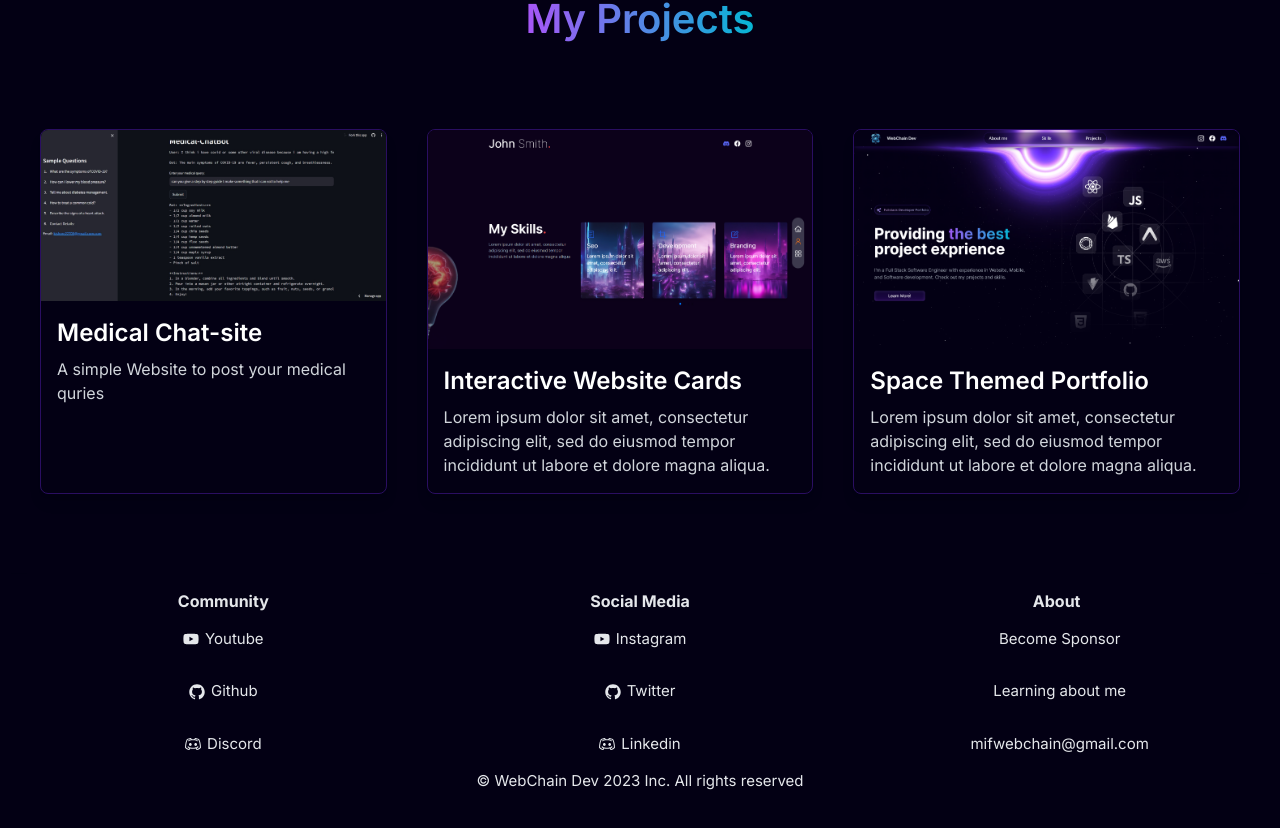
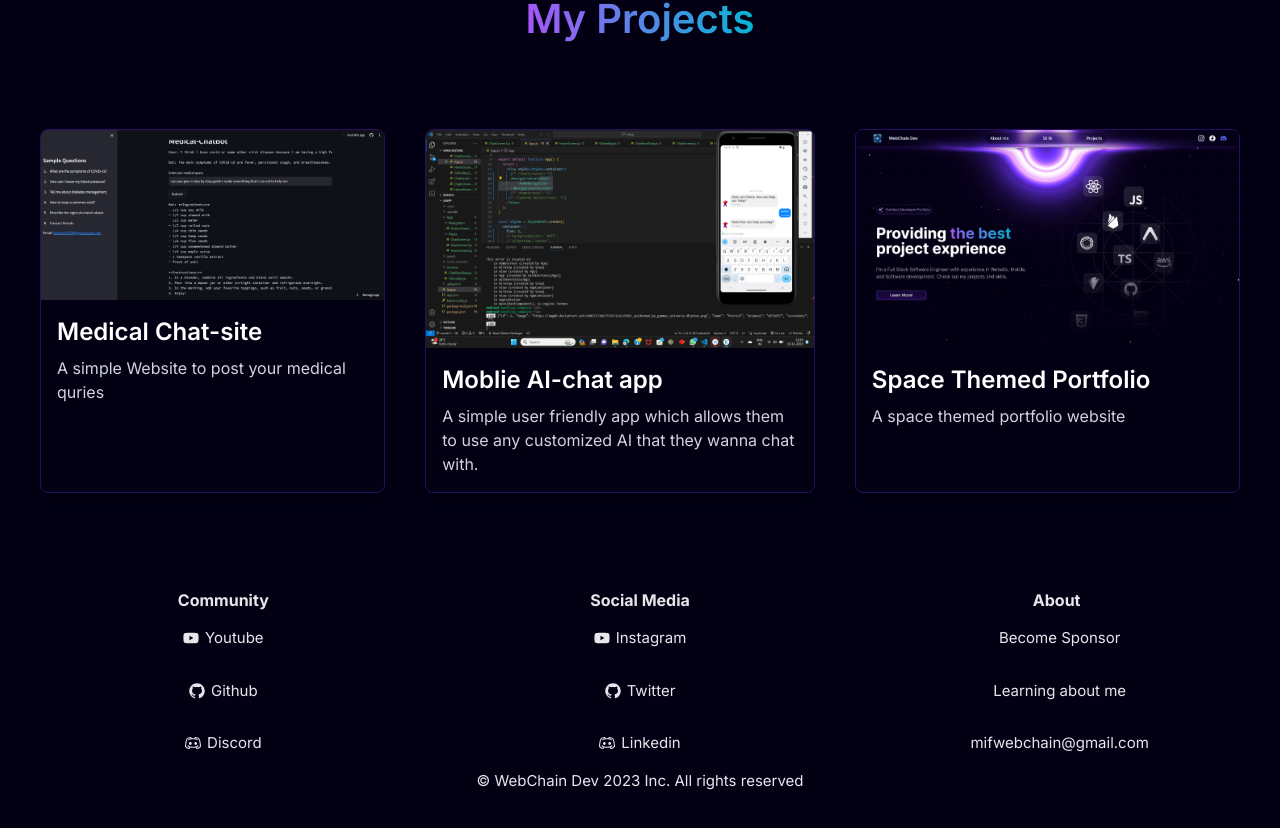
Before and after one commit to kishore-FDI/portfolio, a Next.js app: page / in a window 1280 px wide. Shown: the part 3096-3924 px from the top of the page. Built offline with nearby package versions, Linux system fonts and the light colour scheme; a web font is replaced by a local one.

Commit message:
Update Projects.tsx

```diff
--- a/components/main/Projects.tsx
+++ b/components/main/Projects.tsx
@@ -17,14 +17,14 @@ const Projects = () => {
           description="A simple Website to post your medical quries"
         />
         <ProjectCard
-          src="/CardImage.png"
-          title="Interactive Website Cards"
-          description="Lorem ipsum dolor sit amet, consectetur adipiscing elit, sed do eiusmod tempor incididunt ut labore et dolore magna aliqua."
+          src="/Screenshot (159).png"
+          title="Moblie AI-chat app"
+          description="A simple user friendly app which allows them to use any customized AI that they wanna chat with."
         />
         <ProjectCard
           src="/SpaceWebsite.png"
           title="Space Themed Portfolio"
-          description="Lorem ipsum dolor sit amet, consectetur adipiscing elit, sed do eiusmod tempor incididunt ut labore et dolore magna aliqua."
+          description="A space themed portfolio website "
         />
       </div>
     </div>
```
